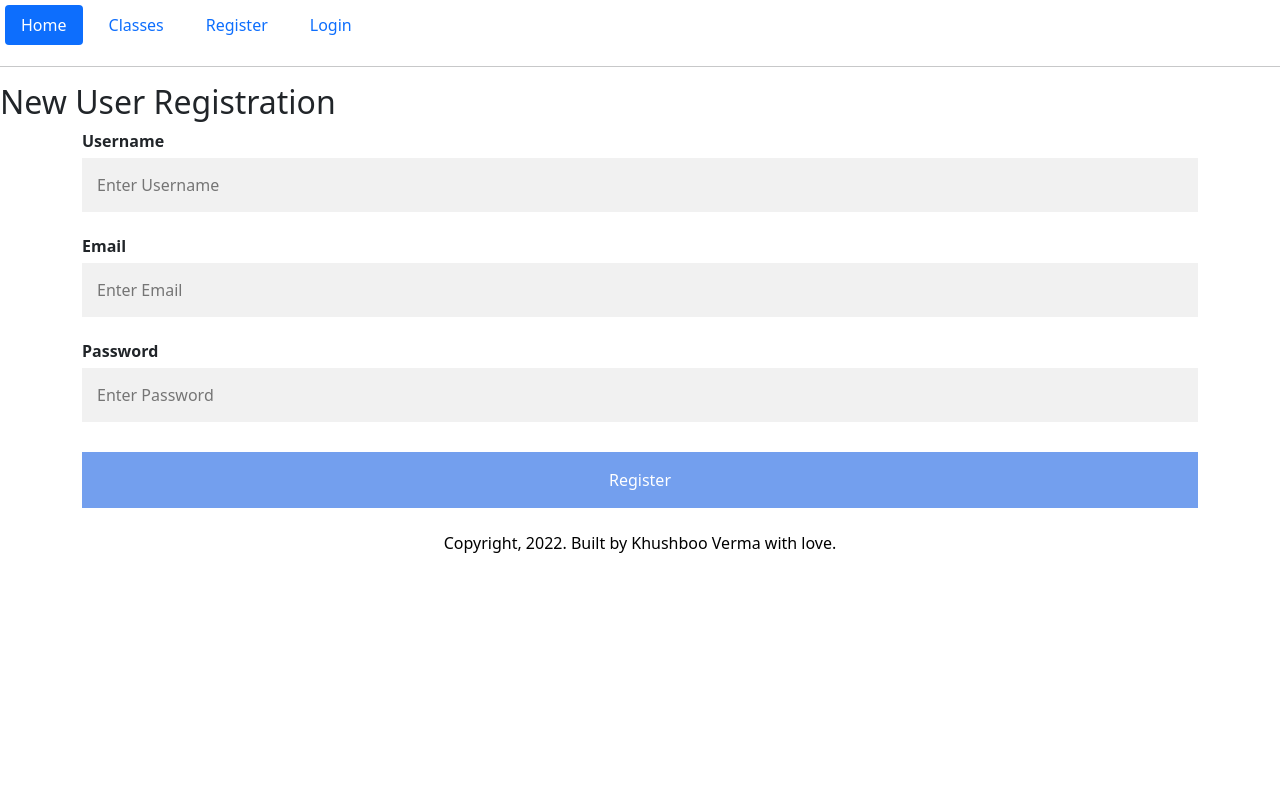
After one commit to vermakhushboo/Flask_Basics, a Flask app: page /register in a window 1280 px wide. The commit adds this page. Run offline with Flask 2, Linux system fonts and the light colour scheme.

Commit message:
Route patterns and template inheritance

```diff
--- a/application/routes.py
+++ b/application/routes.py
@@ -3,7 +3,19 @@ from flask import render_template
 
 @app.route('/')
 def index():
-    return render_template("index.html", login=False)
+    return render_template("index.html", login=True)
+
+@app.route('/courses')
+def courses():
+    return render_template("courses.html", login=True)
+
+@app.route('/register')
+def register():
+    return render_template("register.html", login=True)
+
+@app.route('/login')
+def login():
+    return render_template("login.html", login=True)
 
 @app.route('/hello')
 def hello():
--- /dev/null
+++ b/application/static/css/main.css
@@ -0,0 +1,97 @@
+* {
+    box-sizing: border-box;
+}
+
+*:before,
+*:after {
+    box-sizing: border-box;
+}
+
+html,
+body {
+    font-family: Arial, Helvetica, sans-serif;
+    height: 100%;
+    position: relative;
+    margin:0px;
+}
+
+header {
+    text-align: center;
+}
+
+li {
+    display: inline;
+    padding: 5px;
+}
+
+a {
+    text-decoration: none;
+    color: blue;
+}
+
+a:hover { color : red;}
+
+hr {
+    width: 100%;
+    height:4px;
+    margin-left: auto;
+    margin-right: auto;
+    background-color: darkblue;
+    border: 0 none;
+}
+
+input[type=text], input[type=password] {
+    width: 100%;
+    padding: 15px;
+    margin: 5px 0 22px 0;
+    display: inline-block;
+    border: none;
+    background: #f1f1f1;
+}
+
+input[type=text]:focus, input[type=password]:focus {
+    background-color: #ddd;
+    outline: none;
+}
+
+.top-container {
+    background: #ccc;
+    padding:5px;
+    border-bottom:2px solid #0f0f0f;
+}
+.bottom-container {
+    background: #333;
+    padding:5px;
+    border-top:2px solid #0f0f0f;
+    position:absolute;
+    bottom:0;
+}
+
+.container-term {
+    width:80%;
+    margin-left: auto;
+    margin-right: auto;
+    text-align: left;
+}
+footer {
+    text-align: center;
+    height: 50px;
+    color: black;
+    padding: 5px;
+    margin-top: 10px;
+    bottom: 0px;
+}
+
+.btn-submit {
+    background-color: cornflowerblue;
+    color: white;
+    padding: 16px 20px;
+    margin: 8px 0;
+    border: none;
+    cursor: pointer;
+    width: 100%;
+    opacity: 0.9;
+}
+.btn-submit:hover {
+    opacity: 1;
+}
--- a/application/templates/includes/nav.html
+++ b/application/templates/includes/nav.html
@@ -2,16 +2,16 @@
     <nav>
         <ul class="nav nav-pills">
             <li class="nav-item">
-                <a href="index.html" class="nav-link active">Home</a>
+                <a href="{{ url_for('index') }}" class="nav-link active">Home</a>
             </li>
             <li class="nav-item">
-                <a href="course_offerings.html" class="nav-link">Classes</a>
+                <a href="{{ url_for('courses') }}" class="nav-link">Classes</a>
             </li>
             <li class="nav-item">
-                <a href="register.html" class="nav-link">Register</a>
+                <a href="{{ url_for('register') }}" class="nav-link">Register</a>
             </li>
             <li class="nav-item">
-                <a href="login.html" class="nav-link">Login</a>
+                <a href="{{ url_for('login') }}" class="nav-link">Login</a>
             </li>
         </ul>
     </nav>
--- /dev/null
+++ b/application/templates/layout.html
@@ -0,0 +1,21 @@
+<!DOCTYPE html>
+<html lang="en">
+<head>
+    <meta charset="UTF-8">
+    <meta http-equiv="X-UA-Compatible" content="IE=edge">
+    <meta name="viewport" content="width=device-width, initial-scale=1.0">
+    <title>Document</title>
+    <link rel="stylesheet" href="../static/css/main.css">
+    <link href="https://cdn.jsdelivr.net/npm/bootstrap@5.1.3/dist/css/bootstrap.min.css" rel="stylesheet" integrity="sha384-1BmE4kWBq78iYhFldvKuhfTAU6auU8tT94WrHftjDbrCEXSU1oBoqyl2QvZ6jIW3" crossorigin="anonymous">
+</head>
+<body>
+    {% include "includes/nav.html" %}
+
+    {% block content %}
+
+    {% endblock %}
+
+    {% include "includes/footer.html" %}
+    <script src="https://cdn.jsdelivr.net/npm/bootstrap@5.1.3/dist/js/bootstrap.bundle.min.js" integrity="sha384-ka7Sk0Gln4gmtz2MlQnikT1wXgYsOg+OMhuP+IlRH9sENBO0LRn5q+8nbTov4+1p" crossorigin="anonymous"></script>
+</body>
+</html>
--- /dev/null
+++ b/application/templates/register.html
@@ -0,0 +1,22 @@
+{% extends "layout.html" %}
+
+    {% block content %}
+
+    <h2>New User Registration</h2>
+
+    <div class="container">
+        <form action="" method="GET" name="register">
+            <label for="username"><b>Username</b></label>
+            <input type="text" name="username" placeholder="Enter Username" required>
+            <br>
+            <label for="email"><b>Email</b></label>
+            <input type="text" name="email" placeholder="Enter Email" required>
+            <br>
+            <label for="password"><b>Password</b></label>
+            <input type="password" name="password" placeholder="Enter Password" required>
+            <br class="clear">
+            <input class="btn-submit" type="submit" name="submit" value="Register">
+        </form>
+    </div>
+
+    {% endblock %}
```
Also changed, not shown: application/templates/courses.html (added, +45 -0 lines), application/templates/index.html (+4 -14 lines), application/templates/login.html (added, +21 -0 lines).
